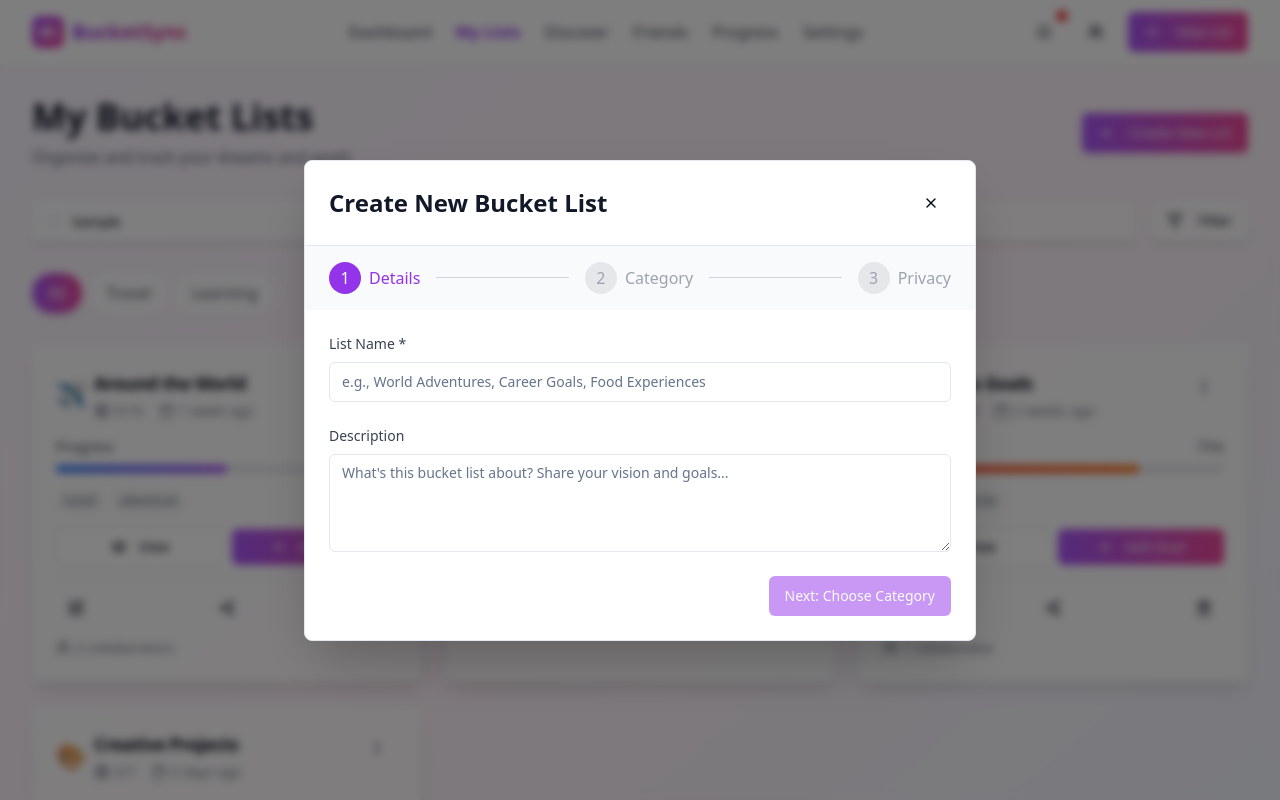
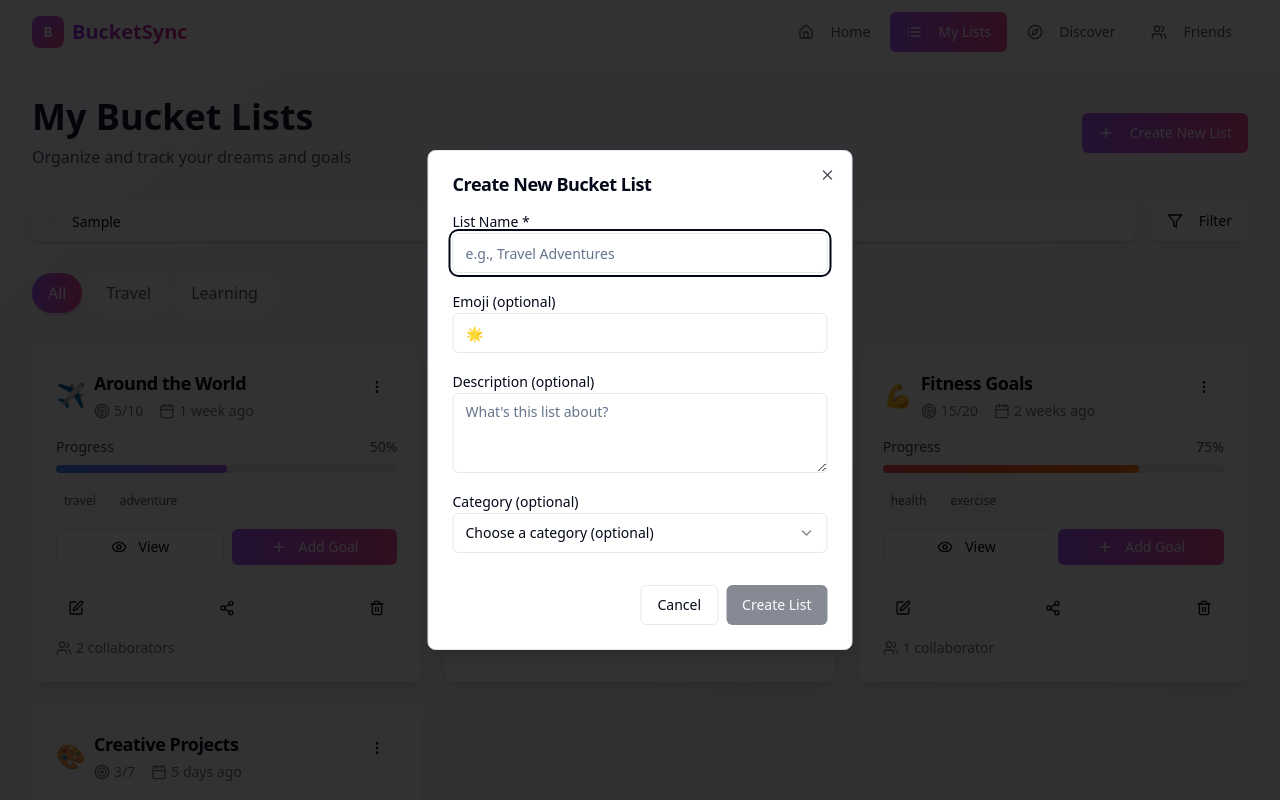
Before and after one commit to Parvsharma04/BeforeiDie, a React (Vite) app: page /lists in a window 1280 px wide. Both pictures are taken after typing "Sample" into the empty fields and a click on the button "Create New List". Shown: the top 800 px of the page. Built offline with nearby package versions, Linux system fonts and the light colour scheme.

Commit message:
Refactor: Remove theme and add progress
Removed theme-related elements and added progress tracking to bucket lists.

```diff
--- a/src/App.tsx
+++ b/src/App.tsx
@@ -9,7 +9,6 @@ import MyLists from "./pages/MyLists";
 import ListDetail from "./pages/ListDetail";
 import Discovery from "./pages/Discovery";
 import Friends from "./pages/Friends";
-import Progress from "./pages/Progress";
 import Settings from "./pages/Settings";
 import NotFound from "./pages/NotFound";
 
@@ -27,7 +26,6 @@ const App = () => (
           <Route path="/lists/:id" element={<ListDetail />} />
           <Route path="/discover" element={<Discovery />} />
           <Route path="/friends" element={<Friends />} />
-          <Route path="/progress" element={<Progress />} />
           <Route path="/settings" element={<Settings />} />
           {/* ADD ALL CUSTOM ROUTES ABOVE THE CATCH-ALL "*" ROUTE */}
           <Route path="*" element={<NotFound />} />
--- a/src/components/CreateListModal.tsx
+++ b/src/components/CreateListModal.tsx
@@ -1,279 +1,125 @@
 
 import React, { useState } from 'react';
-import { X, Users, Lock, Globe, Plus, Tag } from 'lucide-react';
+import { Dialog, DialogContent, DialogHeader, DialogTitle } from '@/components/ui/dialog';
 import { Button } from '@/components/ui/button';
 import { Input } from '@/components/ui/input';
+import { Label } from '@/components/ui/label';
 import { Textarea } from '@/components/ui/textarea';
-import { Card, CardContent } from '@/components/ui/card';
+import { Select, SelectContent, SelectItem, SelectTrigger, SelectValue } from '@/components/ui/select';
 
 interface CreateListModalProps {
   isOpen: boolean;
   onClose: () => void;
-  onSuccess?: (listData: any) => void;
+  onSuccess: (newList: any) => void;
 }
 
 const CreateListModal: React.FC<CreateListModalProps> = ({ isOpen, onClose, onSuccess }) => {
-  const [step, setStep] = useState(1);
-  const [listData, setListData] = useState({
-    name: '',
-    description: '',
-    category: '',
-    privacy: 'private',
-    collaborators: []
-  });
+  const [listName, setListName] = useState('');
+  const [description, setDescription] = useState('');
+  const [emoji, setEmoji] = useState('');
+  const [category, setCategory] = useState('');
 
-  if (!isOpen) return null;
+  const handleSubmit = (e: React.FormEvent) => {
+    e.preventDefault();
 
-  const categories = [
-    { name: 'Travel & Adventure', icon: '🌍', color: 'from-blue-500 to-teal-500' },
-    { name: 'Food & Dining', icon: '🍽️', color: 'from-orange-500 to-red-500' },
-    { name: 'Health & Fitness', icon: '💪', color: 'from-emerald-500 to-green-500' },
-    { name: 'Learning & Skills', icon: '📚', color: 'from-purple-500 to-indigo-500' },
-    { name: 'Career & Business', icon: '💼', color: 'from-gray-600 to-gray-800' },
-    { name: 'Entertainment', icon: '🎭', color: 'from-pink-500 to-rose-500' },
-    { name: 'Personal Growth', icon: '🌱', color: 'from-green-400 to-emerald-500' },
-    { name: 'Other', icon: '✨', color: 'from-yellow-500 to-orange-500' }
-  ];
+    if (!listName.trim()) {
+      return;
+    }
 
-  const handleCreateList = () => {
     const newList = {
-      id: Date.now(),
-      name: listData.name,
-      description: listData.description,
-      category: listData.category,
-      privacy: listData.privacy,
-      createdAt: new Date().toISOString(),
-      items: [],
-      collaborators: listData.collaborators
+      name: listName,
+      description: description || 'A new bucket list',
+      emoji: emoji || '📝',
+      category: category || 'general'
     };
 
-    console.log('Creating new list:', newList);
-
-    if (onSuccess) {
     onSuccess(newList);
-    }
 
     // Reset form
-    setListData({
-      name: '',
-      description: '',
-      category: '',
-      privacy: 'private',
-      collaborators: []
-    });
-    setStep(1);
+    setListName('');
+    setDescription('');
+    setEmoji('');
+    setCategory('');
   };
 
   const handleClose = () => {
-    setListData({
-      name: '',
-      description: '',
-      category: '',
-      privacy: 'private',
-      collaborators: []
-    });
-    setStep(1);
+    setListName('');
+    setDescription('');
+    setEmoji('');
+    setCategory('');
     onClose();
   };
 
   return (
-    <div className="fixed inset-0 bg-black/50 backdrop-blur-sm flex items-center justify-center p-4 z-50">
-      <Card className="w-full max-w-2xl bg-white shadow-2xl">
-        <CardContent className="p-0">
-          {/* Header */}
-          <div className="flex items-center justify-between p-6 border-b">
-            <h2 className="text-2xl font-bold text-gray-900">Create New Bucket List</h2>
-            <Button variant="ghost" size="sm" onClick={handleClose}>
-              <X className="h-5 w-5" />
-            </Button>
-          </div>
+    <Dialog open={isOpen} onOpenChange={handleClose}>
+      <DialogContent className="sm:max-w-[425px]">
+        <DialogHeader>
+          <DialogTitle>Create New Bucket List</DialogTitle>
+        </DialogHeader>
 
-          {/* Progress Steps */}
-          <div className="px-6 py-4 bg-gray-50">
-            <div className="flex items-center space-x-4">
-              <div className={`flex items-center space-x-2 ${step >= 1 ? 'text-purple-600' : 'text-gray-400'}`}>
-                <div className={`w-8 h-8 rounded-full flex items-center justify-center ${step >= 1 ? 'bg-purple-600 text-white' : 'bg-gray-200'}`}>
-                  1
-                </div>
-                <span className="font-medium">Details</span>
-              </div>
-              <div className="h-px bg-gray-300 flex-1"></div>
-              <div className={`flex items-center space-x-2 ${step >= 2 ? 'text-purple-600' : 'text-gray-400'}`}>
-                <div className={`w-8 h-8 rounded-full flex items-center justify-center ${step >= 2 ? 'bg-purple-600 text-white' : 'bg-gray-200'}`}>
-                  2
-                </div>
-                <span className="font-medium">Category</span>
-              </div>
-              <div className="h-px bg-gray-300 flex-1"></div>
-              <div className={`flex items-center space-x-2 ${step >= 3 ? 'text-purple-600' : 'text-gray-400'}`}>
-                <div className={`w-8 h-8 rounded-full flex items-center justify-center ${step >= 3 ? 'bg-purple-600 text-white' : 'bg-gray-200'}`}>
-                  3
-                </div>
-                <span className="font-medium">Privacy</span>
-              </div>
-            </div>
-          </div>
-
-          {/* Step Content */}
-          <div className="p-6">
-            {step === 1 && (
-              <div className="space-y-6">
+        <form onSubmit={handleSubmit} className="space-y-4">
           <div>
-                  <label className="block text-sm font-medium text-gray-700 mb-2">
-                    List Name *
-                  </label>
+            <Label htmlFor="listName">List Name *</Label>
             <Input
-                    placeholder="e.g., World Adventures, Career Goals, Food Experiences"
-                    value={listData.name}
-                    onChange={(e) => setListData({...listData, name: e.target.value})}
-                    className="text-lg"
+              id="listName"
+              value={listName}
+              onChange={(e) => setListName(e.target.value)}
+              placeholder="e.g., Travel Adventures"
+              required
             />
           </div>
 
           <div>
-                  <label className="block text-sm font-medium text-gray-700 mb-2">
-                    Description
-                  </label>
-                  <Textarea
-                    placeholder="What's this bucket list about? Share your vision and goals..."
-                    value={listData.description}
-                    onChange={(e) => setListData({...listData, description: e.target.value})}
-                    rows={4}
+            <Label htmlFor="emoji">Emoji (optional)</Label>
+            <Input
+              id="emoji"
+              value={emoji}
+              onChange={(e) => setEmoji(e.target.value)}
+              placeholder="🌟"
+              maxLength={2}
             />
           </div>
 
-                <div className="flex justify-end">
-                  <Button
-                    onClick={() => setStep(2)}
-                    disabled={!listData.name.trim()}
-                    className="bg-purple-600 hover:bg-purple-700"
-                  >
-                    Next: Choose Category
+          <div>
+            <Label htmlFor="description">Description (optional)</Label>
+            <Textarea
+              id="description"
+              value={description}
+              onChange={(e) => setDescription(e.target.value)}
+              placeholder="What's this list about?"
+              rows={3}
+            />
+          </div>
+
+          <div>
+            <Label htmlFor="category">Category (optional)</Label>
+            <Select value={category} onValueChange={setCategory}>
+              <SelectTrigger>
+                <SelectValue placeholder="Choose a category (optional)" />
+              </SelectTrigger>
+              <SelectContent>
+                <SelectItem value="travel">Travel</SelectItem>
+                <SelectItem value="food">Food & Dining</SelectItem>
+                <SelectItem value="adventure">Adventure</SelectItem>
+                <SelectItem value="learning">Learning</SelectItem>
+                <SelectItem value="creative">Creative</SelectItem>
+                <SelectItem value="health">Health & Fitness</SelectItem>
+                <SelectItem value="general">General</SelectItem>
+              </SelectContent>
+            </Select>
+          </div>
+
+          <div className="flex justify-end space-x-2 pt-4">
+            <Button type="button" variant="outline" onClick={handleClose}>
+              Cancel
+            </Button>
+            <Button type="submit" disabled={!listName.trim()}>
+              Create List
             </Button>
           </div>
-              </div>
-            )}
-
-            {step === 2 && (
-              <div className="space-y-6">
-                <div>
-                  <h3 className="text-lg font-semibold text-gray-900 mb-4">Choose a Category</h3>
-                  <div className="grid grid-cols-2 gap-4">
-                    {categories.map((category, index) => (
-                      <Card
-                        key={index}
-                        className={`cursor-pointer transition-all duration-200 hover:shadow-lg ${
-                          listData.category === category.name
-                            ? 'ring-2 ring-purple-500 shadow-lg'
-                            : 'hover:shadow-md'
-                        }`}
-                        onClick={() => setListData({...listData, category: category.name})}
-                      >
-                        <CardContent className="p-4">
-                          <div className="flex items-center space-x-3">
-                            <div className={`w-10 h-10 rounded-lg bg-gradient-to-br ${category.color} flex items-center justify-center text-white text-lg`}>
-                              {category.icon}
-                            </div>
-                            <div>
-                              <h4 className="font-medium text-gray-900">{category.name}</h4>
-                            </div>
-                          </div>
-                        </CardContent>
-                      </Card>
-                    ))}
-                  </div>
-                </div>
-
-                <div className="flex justify-between">
-                  <Button variant="outline" onClick={() => setStep(1)}>
-                    Back
-                  </Button>
-                  <Button
-                    onClick={() => setStep(3)}
-                    disabled={!listData.category}
-                    className="bg-purple-600 hover:bg-purple-700"
-                  >
-                    Next: Privacy Settings
-                  </Button>
-                </div>
-              </div>
-            )}
-
-            {step === 3 && (
-              <div className="space-y-6">
-                <div>
-                  <h3 className="text-lg font-semibold text-gray-900 mb-4">Privacy & Collaboration</h3>
-                  <div className="space-y-4">
-                    <Card
-                      className={`cursor-pointer transition-all duration-200 ${
-                        listData.privacy === 'private' ? 'ring-2 ring-purple-500 bg-purple-50' : 'hover:bg-gray-50'
-                      }`}
-                      onClick={() => setListData({...listData, privacy: 'private'})}
-                    >
-                      <CardContent className="p-4">
-                        <div className="flex items-center space-x-3">
-                          <Lock className="h-5 w-5 text-gray-600" />
-                          <div>
-                            <h4 className="font-medium text-gray-900">Private List</h4>
-                            <p className="text-sm text-gray-600">Only you and invited collaborators can see this list</p>
-                          </div>
-                        </div>
-                      </CardContent>
-                    </Card>
-
-                    <Card
-                      className={`cursor-pointer transition-all duration-200 ${
-                        listData.privacy === 'friends' ? 'ring-2 ring-purple-500 bg-purple-50' : 'hover:bg-gray-50'
-                      }`}
-                      onClick={() => setListData({...listData, privacy: 'friends'})}
-                    >
-                      <CardContent className="p-4">
-                        <div className="flex items-center space-x-3">
-                          <Users className="h-5 w-5 text-gray-600" />
-                          <div>
-                            <h4 className="font-medium text-gray-900">Friends Only</h4>
-                            <p className="text-sm text-gray-600">Your friends can view this list for inspiration</p>
-                          </div>
-                        </div>
-                      </CardContent>
-                    </Card>
-
-                    <Card
-                      className={`cursor-pointer transition-all duration-200 ${
-                        listData.privacy === 'public' ? 'ring-2 ring-purple-500 bg-purple-50' : 'hover:bg-gray-50'
-                      }`}
-                      onClick={() => setListData({...listData, privacy: 'public'})}
-                    >
-                      <CardContent className="p-4">
-                        <div className="flex items-center space-x-3">
-                          <Globe className="h-5 w-5 text-gray-600" />
-                          <div>
-                            <h4 className="font-medium text-gray-900">Public</h4>
-                            <p className="text-sm text-gray-600">Anyone can discover and get inspired by your list</p>
-                          </div>
-                        </div>
-                      </CardContent>
-                    </Card>
-                  </div>
-                </div>
-
-                <div className="flex justify-between">
-                  <Button variant="outline" onClick={() => setStep(2)}>
-                    Back
-                  </Button>
-                  <Button
-                    className="bg-gradient-to-r from-purple-600 to-pink-600 hover:from-purple-700 hover:to-pink-700"
-                    onClick={handleCreateList}
-                  >
-                    Create Bucket List
-                  </Button>
-                </div>
-              </div>
-            )}
-          </div>
-        </CardContent>
-      </Card>
-    </div>
+        </form>
+      </DialogContent>
+    </Dialog>
   );
 };
 
--- a/src/components/Header.tsx
+++ b/src/components/Header.tsx
@@ -1,125 +1,67 @@
 
 import React from 'react';
-import { Plus, Bell, Users, Search } from 'lucide-react';
+import { useNavigate, useLocation } from 'react-router-dom';
 import { Button } from '@/components/ui/button';
-import { Link, useLocation, useNavigate } from 'react-router-dom';
+import { List, Users, Compass, Home } from 'lucide-react';
 
 const Header = () => {
+  const navigate = useNavigate();
   const location = useLocation();
-  const navigate = useNavigate();
+
+  const navItems = [
+    { path: '/', label: 'Home', icon: Home },
+    { path: '/lists', label: 'My Lists', icon: List },
+    { path: '/discover', label: 'Discover', icon: Compass },
+    { path: '/friends', label: 'Friends', icon: Users },
+  ];
 
   const isActive = (path: string) => {
     return location.pathname === path;
   };
 
-  const handleNewList = () => {
-    // For now, navigate to lists page - in a real app this would open a modal
-    navigate('/lists');
-  };
-
-  const handleNotifications = () => {
-    console.log('Notifications clicked');
-    // In a real app, this would open notifications dropdown
-  };
-
-  const handleFriendsAction = () => {
-    navigate('/friends');
-  };
-
   return (
-    <header className="sticky top-0 z-50 w-full border-b bg-white/80 backdrop-blur-md">
+    <header className="bg-white/80 backdrop-blur-sm border-b border-white/20 sticky top-0 z-50">
       <div className="container mx-auto px-4 sm:px-6 lg:px-8">
-        <div className="flex h-16 items-center justify-between">
-          <div className="flex items-center space-x-4">
-            <Link to="/" className="flex items-center space-x-2">
-              <div className="h-8 w-8 rounded-lg bg-gradient-to-br from-purple-500 to-pink-500 flex items-center justify-center">
-                <span className="text-white font-bold text-sm">BS</span>
-              </div>
-              <h1 className="text-xl font-bold bg-gradient-to-r from-purple-600 to-pink-600 bg-clip-text text-transparent">
-                BucketSync
-              </h1>
-            </Link>
+        <div className="flex items-center justify-between h-16">
+          {/* Logo */}
+          <div
+            className="flex items-center space-x-2 cursor-pointer"
+            onClick={() => navigate('/')}
+          >
+            <div className="h-8 w-8 bg-gradient-to-br from-purple-500 to-pink-500 rounded-lg flex items-center justify-center">
+              <span className="text-white font-bold text-sm">B</span>
+            </div>
+            <span className="text-xl font-bold bg-gradient-to-r from-purple-600 to-pink-600 bg-clip-text text-transparent">
+              BucketSync
+            </span>
           </div>
 
-          <div className="hidden md:flex items-center space-x-6">
-            <nav className="flex items-center space-x-6">
-              <Link
-                to="/"
-                className={`transition-colors ${
-                  isActive('/')
-                    ? 'text-purple-600 font-semibold'
-                    : 'text-gray-700 hover:text-purple-600'
-                }`}
-              >
-                Dashboard
-              </Link>
-              <Link
-                to="/lists"
-                className={`transition-colors ${
-                  isActive('/lists')
-                    ? 'text-purple-600 font-semibold'
-                    : 'text-gray-700 hover:text-purple-600'
-                }`}
-              >
-                My Lists
-              </Link>
-              <Link
-                to="/discover"
-                className={`transition-colors ${
-                  isActive('/discover')
-                    ? 'text-purple-600 font-semibold'
-                    : 'text-gray-700 hover:text-purple-600'
-                }`}
-              >
-                Discover
-              </Link>
-              <Link
-                to="/friends"
-                className={`transition-colors ${
-                  isActive('/friends')
-                    ? 'text-purple-600 font-semibold'
-                    : 'text-gray-700 hover:text-purple-600'
-                }`}
-              >
-                Friends
-              </Link>
-              <Link
-                to="/progress"
-                className={`transition-colors ${
-                  isActive('/progress')
-                    ? 'text-purple-600 font-semibold'
-                    : 'text-gray-700 hover:text-purple-600'
-                }`}
-              >
-                Progress
-              </Link>
-              <Link
-                to="/settings"
-                className={`transition-colors ${
-                  isActive('/settings')
-                    ? 'text-purple-600 font-semibold'
-                    : 'text-gray-700 hover:text-purple-600'
-                }`}
-              >
-                Settings
-              </Link>
-            </nav>
-          </div>
+          {/* Navigation */}
+          <nav className="hidden md:flex items-center space-x-1">
+            {navItems.map((item) => {
+              const Icon = item.icon;
+              return (
+                <Button
+                  key={item.path}
+                  variant={isActive(item.path) ? "default" : "ghost"}
+                  className={`flex items-center space-x-2 ${
+                    isActive(item.path)
+                      ? "bg-gradient-to-r from-purple-500 to-pink-500 text-white"
+                      : "text-gray-600 hover:text-gray-900"
+                  }`}
+                  onClick={() => navigate(item.path)}
+                >
+                  <Icon className="h-4 w-4" />
+                  <span>{item.label}</span>
+                </Button>
+              );
+            })}
+          </nav>
 
-          <div className="flex items-center space-x-3">
-            <Button variant="ghost" size="sm" className="relative" onClick={handleNotifications}>
-              <Bell className="h-5 w-5" />
-              <span className="absolute -top-1 -right-1 h-3 w-3 bg-red-500 rounded-full text-xs"></span>
-            </Button>
-            <Button variant="ghost" size="sm" onClick={handleFriendsAction}>
-              <Users className="h-5 w-5" />
-            </Button>
-            <Button
-              className="bg-gradient-to-r from-purple-500 to-pink-500 hover:from-purple-600 hover:to-pink-600 text-white"
-              onClick={handleNewList}
-            >
-              <Plus className="h-4 w-4 mr-2" />
-              New List
+          {/* Mobile menu button - simplified for now */}
+          <div className="md:hidden">
+            <Button variant="ghost" size="sm">
+              <List className="h-5 w-5" />
             </Button>
           </div>
         </div>
```
Lines whose indentation alone changed are shown as unchanged.
